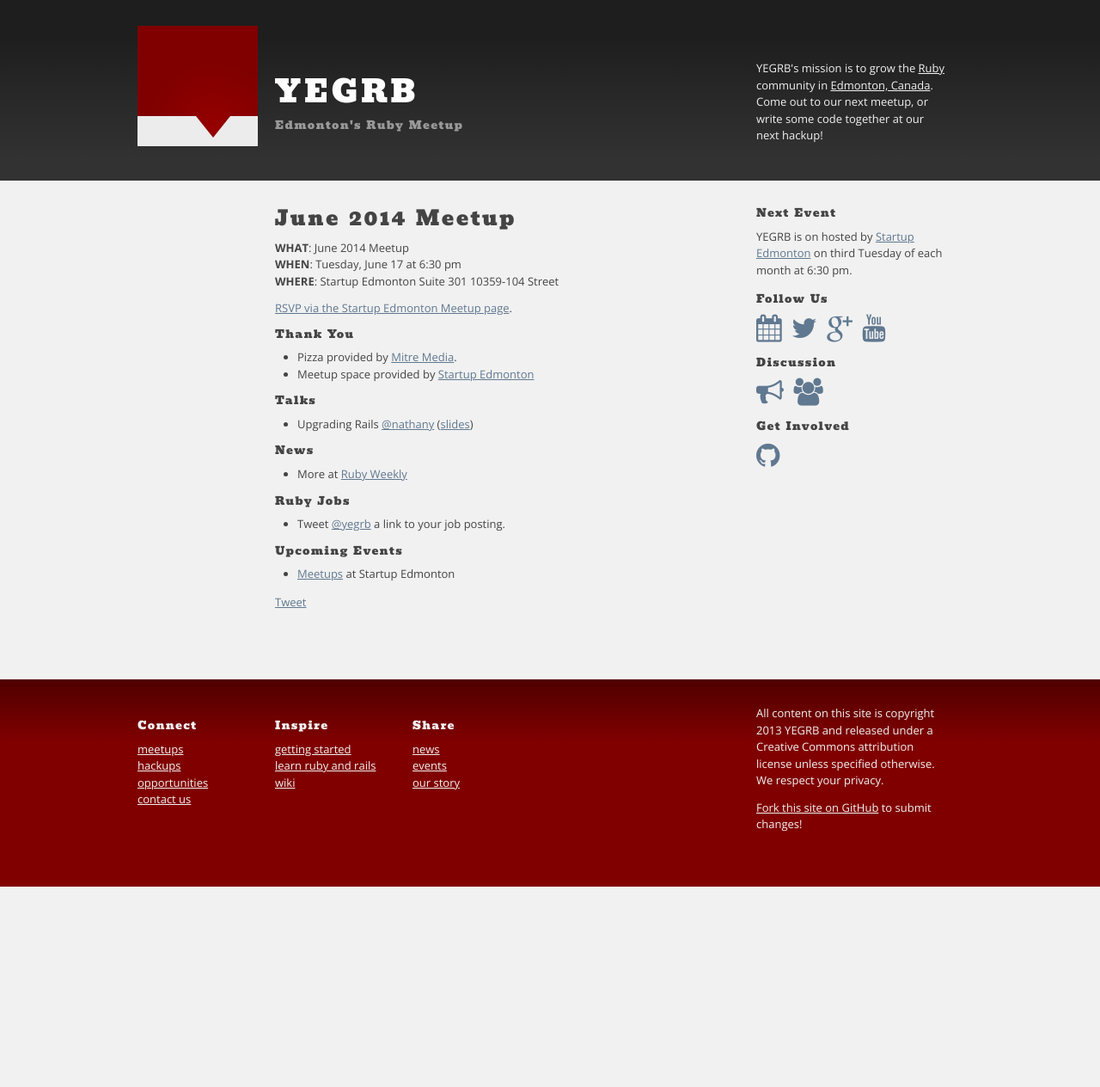
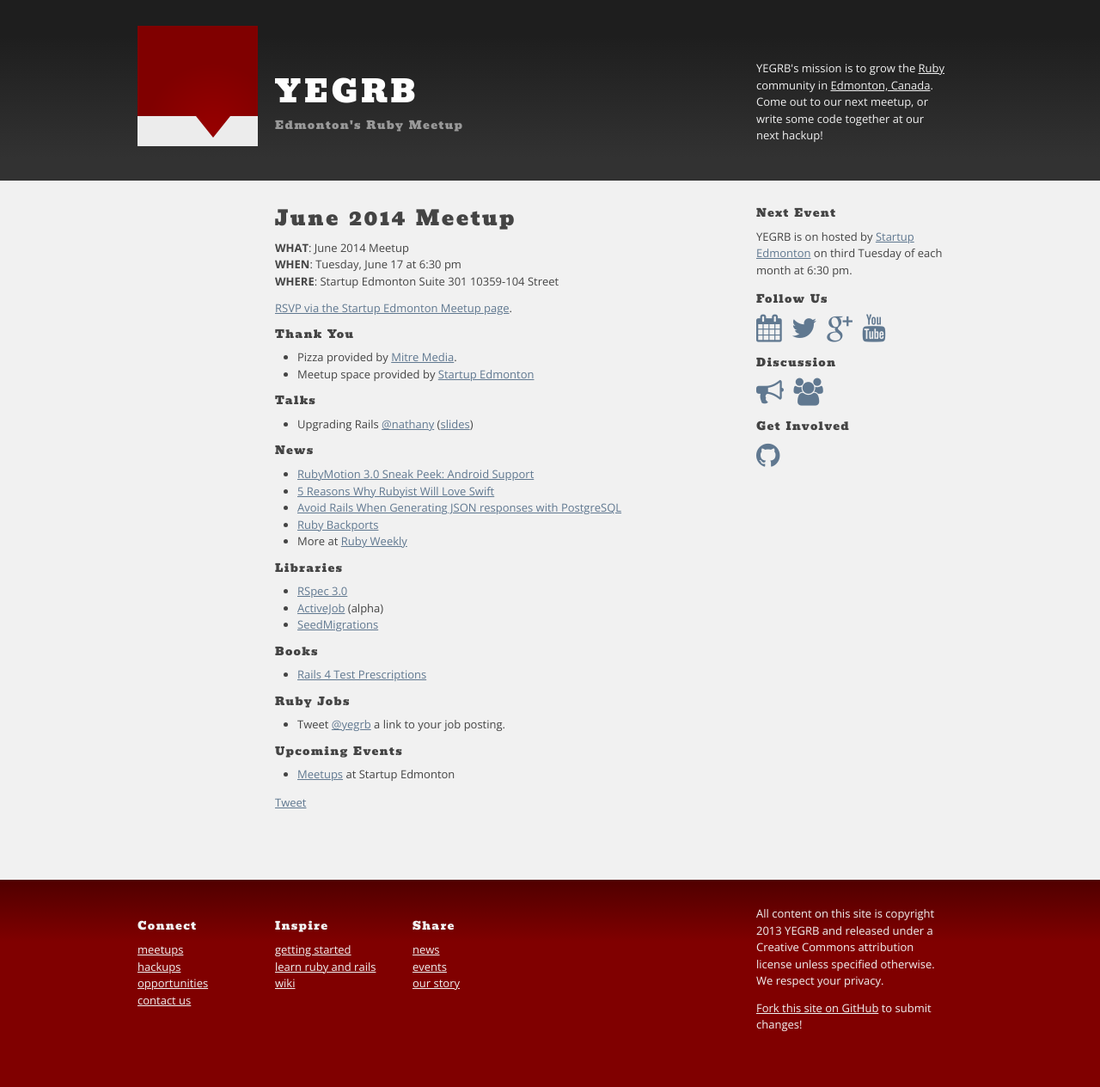
Before and after one commit to yegrb/yegrb.github.io, a Jekyll site: the page built from _posts/2014-06-17-june.markdown, in a window 1280 px wide. Shown: the whole page at 86% size. Built offline with Jekyll 4.4.1, drawn with Linux system fonts in a browser that asks for light colours; nearby versions of some CDN libraries; Markdown is read by kramdown in place of the engine named in the settings; comment, search, counter and statistics services are not loaded; before the commit the page ends 1031 px from its top, so only the background shows below that.

Commit message:
june 2014 news

```diff
--- a/_posts/2014-06-17-june.markdown
+++ b/_posts/2014-06-17-june.markdown
@@ -21,7 +21,21 @@ category: meetups
 
 ## News
 
+* [RubyMotion 3.0 Sneak Peek: Android Support](http://blog.rubymotion.com/post/87048665656/rubymotion-3-0-sneak-peek-android-support)
+* [5 Reasons Why Rubyist Will Love Swift](http://littlelines.com/blog/2014/06/11/why-rubyist-will-love-swift/)
+* [Avoid Rails When Generating JSON responses with PostgreSQL](http://reefpoints.dockyard.com/2014/05/27/avoid-rails-when-generating-json-responses-with-postgresql.html)
+* [Ruby Backports](http://rubybackports.com/)
 * More at [Ruby Weekly](http://rubyweekly.com/issues)
+
+## Libraries
+
+* [RSpec 3.0](http://myronmars.to/n/dev-blog/2014/06/rspec-2-99-0-and-3-0-0-have-been-released)
+* [ActiveJob](https://github.com/rails/activejob) (alpha)
+* [SeedMigrations](http://engineering.harrys.com/2014/06/09/seed-migrations.html)
+
+## Books
+
+* [Rails 4 Test Prescriptions](http://pragprog.com/book/nrtest2/rails-4-test-prescriptions)
 
 ## Ruby Jobs
 
```
